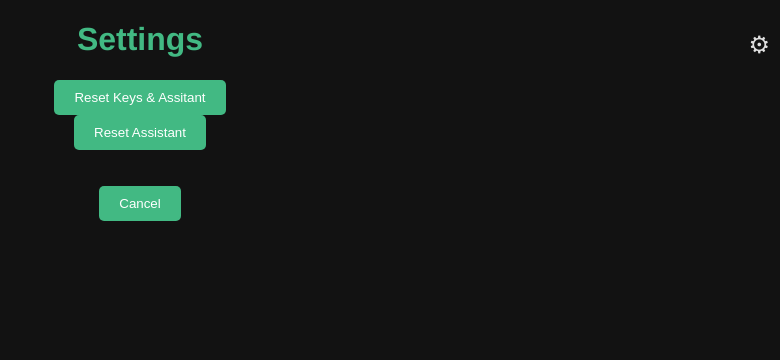
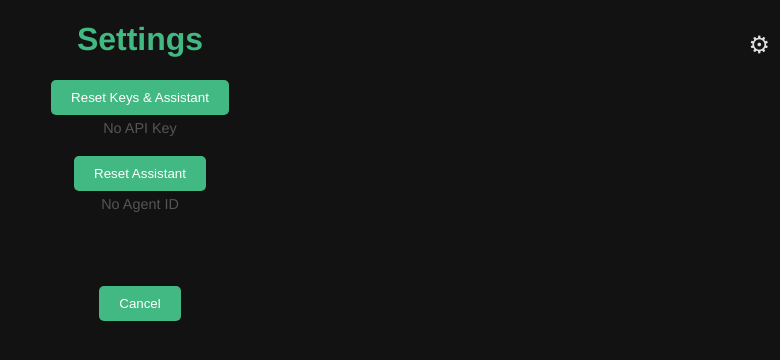
Before and after one commit to MoPaMo/vera-ai, a Vue app: page /#/settings in a window 1280 px wide. Shown: the top 360 px of the page, without its empty margins (500-1280 px from the left). Built offline with nearby package versions, Linux system fonts and the light colour scheme.

Commit message:
Better settings

```diff
--- a/src/views/Settings.vue
+++ b/src/views/Settings.vue
@@ -1,11 +1,14 @@
 <template>
   <div>
     <h1>Settings</h1>
-    <button @click="resetKeys">Reset Keys &amp; Assitant</button>
-<br/>
-    <button @click="resetAssistant">Reset Assistant</button>
-
-
+    <div class="button-wrapper">
+      <button @click="resetKeys">Reset Keys &amp; Assistant</button>
+      <p class="local-storage-text">{{ apiKey }}</p>
+    </div>
+    <div class="button-wrapper">
+      <button @click="resetAssistant">Reset Assistant</button>
+      <p class="local-storage-text">{{ agentId }}</p>
+    </div>
     <br/><br/><br/>
     <router-link to="/">
       <button>Cancel</button>
@@ -15,6 +18,14 @@
 
 <script>
 export default {
+  computed: {
+    apiKey() {
+      return localStorage.getItem('apiKey') || 'No API Key';
+    },
+    agentId() {
+      return localStorage.getItem('agentId') || 'No Agent ID';
+    }
+  },
   methods: {
     resetKeys() {
       localStorage.removeItem('apiKey');
@@ -22,7 +33,6 @@ export default {
       this.$router.push('/keys');
     },
     resetAssistant() {
-
       localStorage.removeItem('agentId');
       this.$router.push('/setup');
     }
@@ -31,5 +41,14 @@ export default {
 </script>
 
 <style>
+.button-wrapper {
+  margin-bottom: 20px;
+}
 
+.local-storage-text {
+  margin-top: 5px;
+  font-size: 0.9em;
+  color: #555;
+  user-select: all;
+}
 </style>
```
